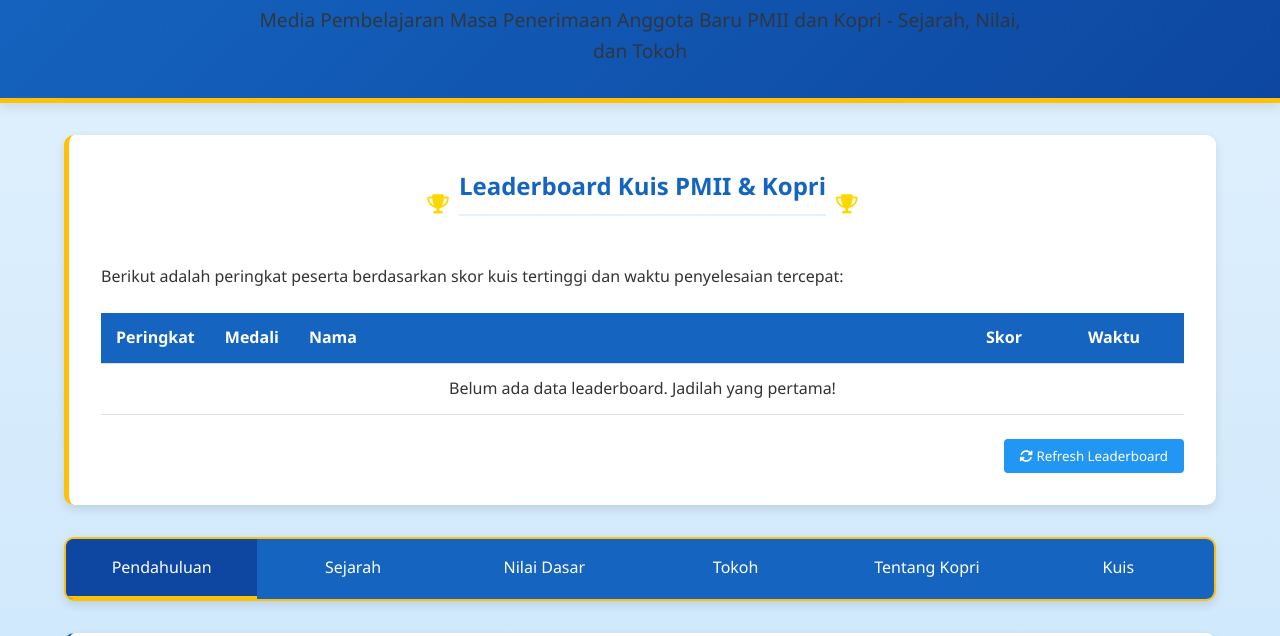
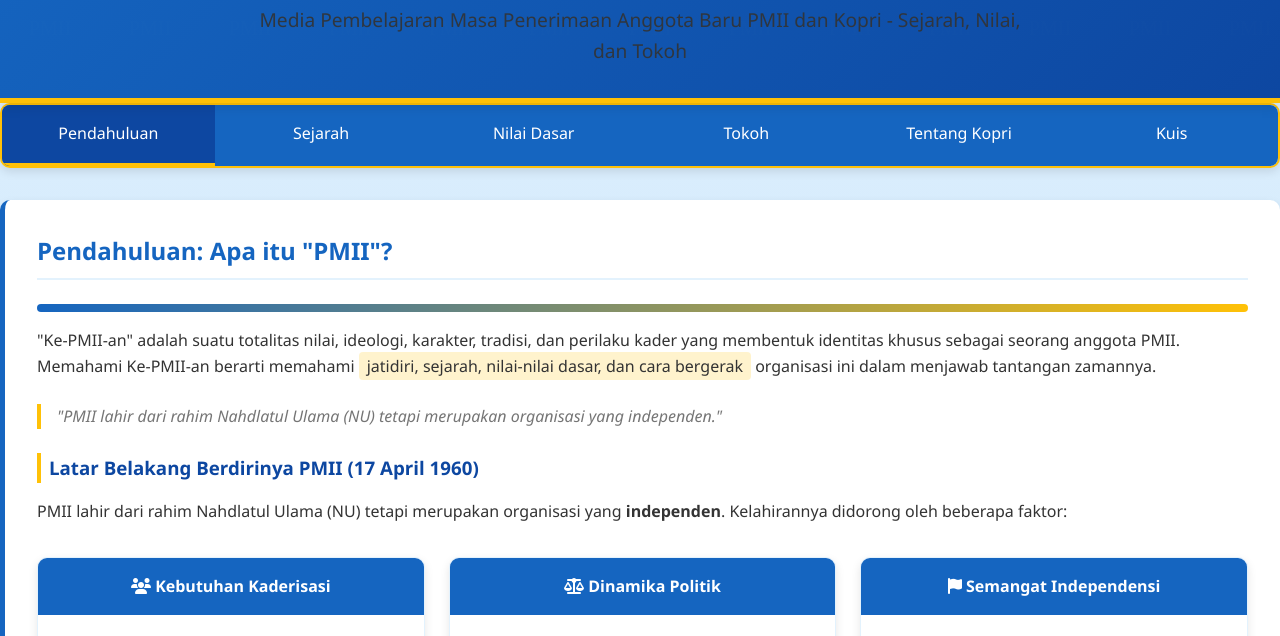
Before and after one commit to hyndrong/median-ajar-pmii-kopri, a plain HTML site: page index.html in a window 1280 px wide. Shown: the part 115-751 px from the top of the page. Drawn offline with Linux system fonts and the light colour scheme.

Commit message:
Update index.html

```diff
--- a/index.html
+++ b/index.html
@@ -673,8 +673,8 @@
         <p class="subtitle">Media Pembelajaran Masa Penerimaan Anggota Baru PMII dan Kopri - Sejarah, Nilai, dan Tokoh</p>
     </header>
 
-    <div class="container">
-        <!-- Leaderboard Section -->
+    <!--<div class="container">
+        <!-- Leaderboard Section
         <div class="leaderboard-section">
             <div class="leaderboard-title">
                 <i class="fas fa-trophy gold"></i>
@@ -694,14 +694,14 @@
                     </tr>
                 </thead>
                 <tbody id="leaderboard-body">
-                    <!-- Data leaderboard akan diisi oleh JavaScript -->
+                    <!-- Data leaderboard akan diisi oleh JavaScript
                 </tbody>
             </table>
 
             <button class="refresh-btn" id="refresh-leaderboard">
                 <i class="fas fa-sync-alt"></i> Refresh Leaderboard
             </button>
-        </div>
+        </div>-->
 
         <div class="nav-container">
             <ul class="nav-tabs">
```
